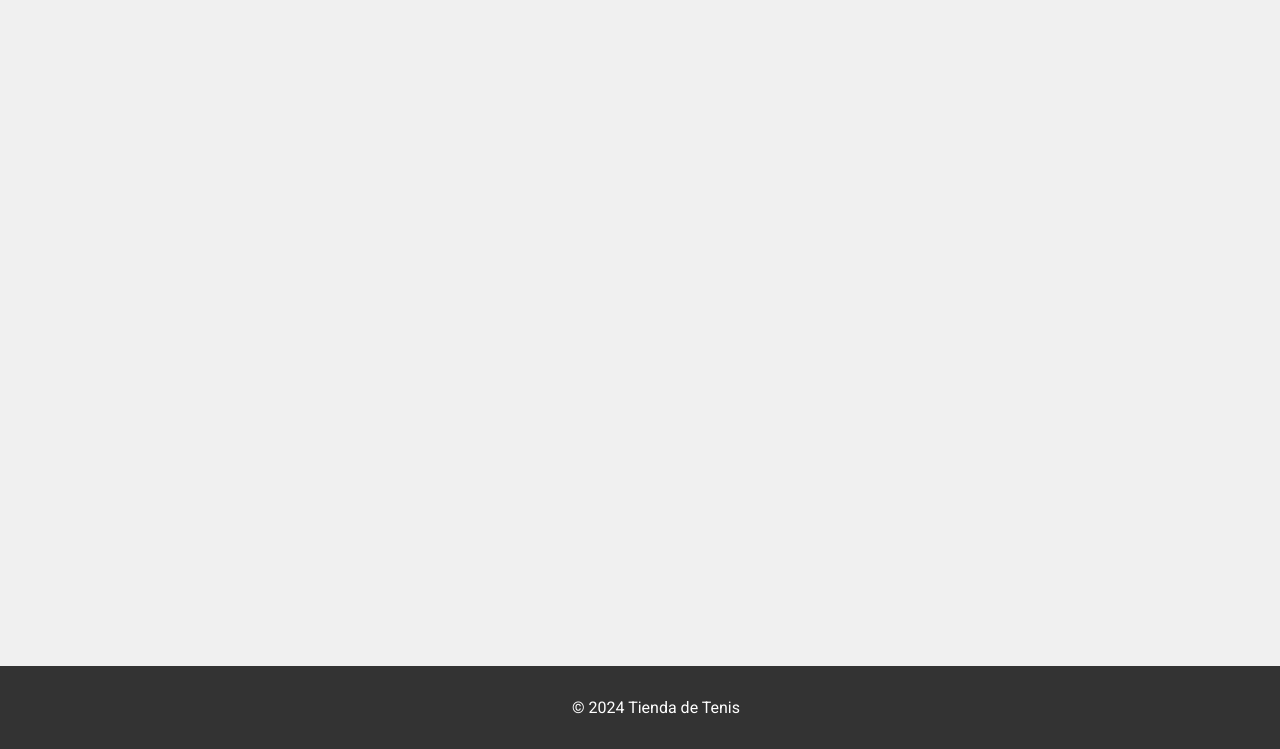
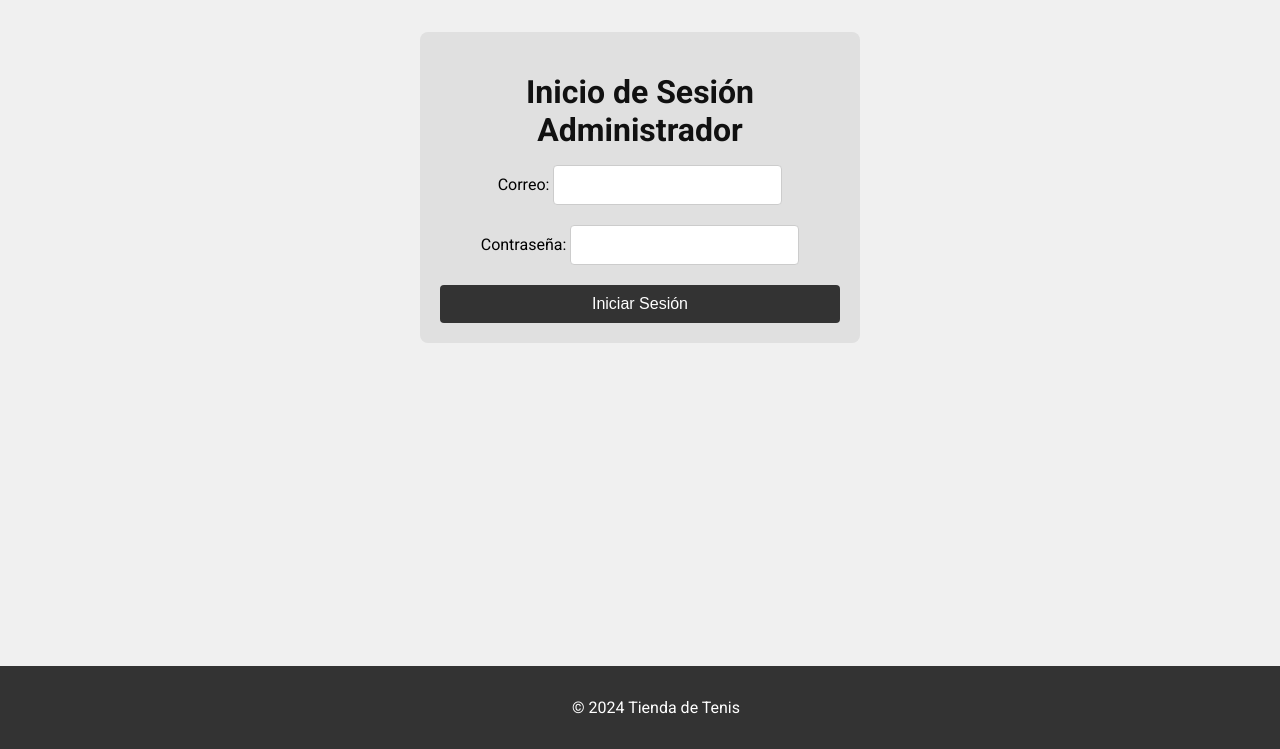
Before and after one commit to DavidMChay/gestor-tienda, a Flask app: page /admin_login in a window 1280 px wide. Shown: the part 51-800 px from the top of the page. Run offline with Flask 3, Linux system fonts and the light colour scheme.

Commit message:
chore: Update admin.css and admin.html templates for login functionality

```diff
--- a/static/admin_rec/admin.css
+++ b/static/admin_rec/admin.css
@@ -1,4 +1,4 @@
-/* static/css/styles.css */
+/* static/admin_rec/admin.css */
 body {
     font-family: 'Roboto', sans-serif;
     margin: 0;
@@ -43,16 +43,58 @@ main {
     text-align: center;
 }
 
-.container {
+.login-container, .panel-container {
     padding: 20px;
     background-color: #e0e0e0;
     border-radius: 8px;
+    max-width: 400px;
+    margin: 0 auto;
 }
 
-.title {
+.login-container h1, .panel-container h1 {
     font-size: 2em;
     color: #111;
     margin-bottom: 1rem;
+}
+
+form {
+    display: flex;
+    flex-direction: column;
+    gap: 10px;
+}
+
+label {
+    font-family: 'Roboto', sans-serif;
+    text-align: left;
+}
+
+input {
+    padding: 10px;
+    font-size: 1em;
+    margin-bottom: 10px;
+    border: 1px solid #ccc;
+    border-radius: 4px;
+}
+
+button {
+    padding: 10px 20px;
+    font-size: 1em;
+    color: #fff;
+    background-color: #333;
+    border: none;
+    border-radius: 4px;
+    cursor: pointer;
+    transition: background-color 0.3s;
+}
+
+button:hover {
+    background-color: #555;
+}
+
+.messages {
+    list-style: none;
+    padding: 0;
+    color: red;
 }
 
 footer {
--- a/templates/admin.html
+++ b/templates/admin.html
@@ -19,7 +19,29 @@
         </nav>
     </header>
     <main>
-
+        <div class="login-container">
+            <h1>Inicio de Sesión Administrador</h1>
+            <form method="POST">
+                <div>
+                    <label for="email">Correo:</label>
+                    <input type="email" id="email" name="email" required>
+                </div>
+                <div>
+                    <label for="password">Contraseña:</label>
+                    <input type="password" id="password" name="password" required>
+                </div>
+                <button type="submit">Iniciar Sesión</button>
+            </form>
+            {% with messages = get_flashed_messages() %}
+              {% if messages %}
+                <ul class="messages">
+                  {% for message in messages %}
+                    <li>{{ message }}</li>
+                  {% endfor %}
+                </ul>
+              {% endif %}
+            {% endwith %}
+        </div>
     </main>
     <footer>
         <p>&copy; 2024 Tienda de Tenis</p>
```
